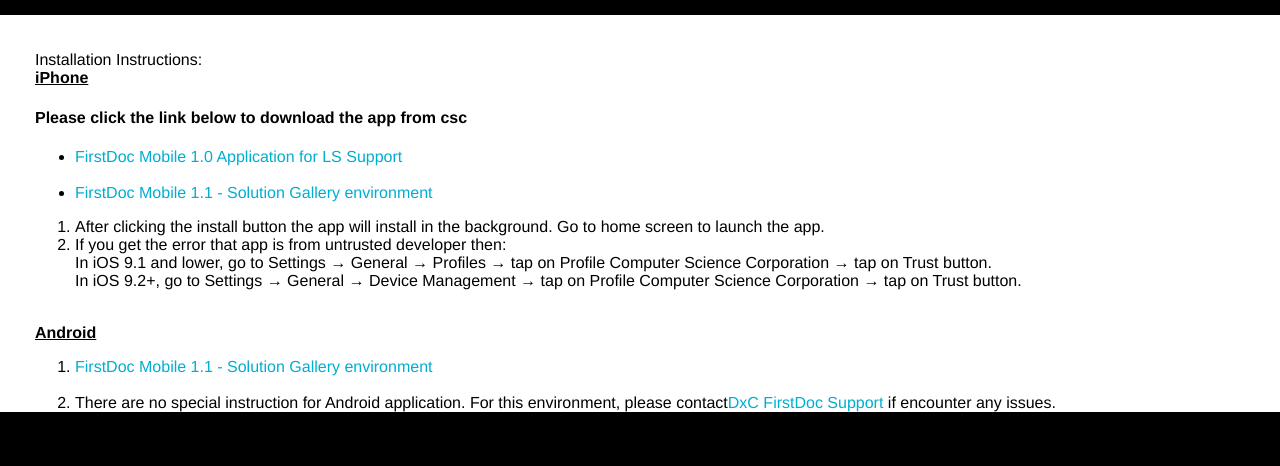
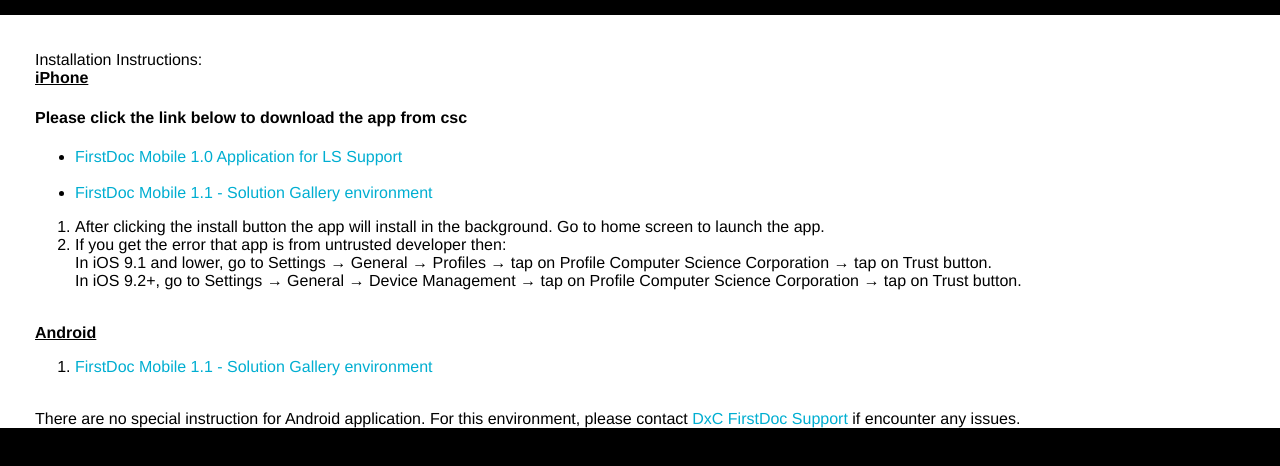
Before and after one commit to lssupport/lssupport, a website: page views/index.html in a window 1280 px wide. Shown: the part 258-724 px from the top of the page. Drawn offline with Linux system fonts and the light colour scheme; files whose address does not match are found by name.

Commit message:
Formatting Change

```diff
--- a/views/index.html
+++ b/views/index.html
@@ -45,10 +45,10 @@
                 <a href="https://lssupport.mybluemix.net/build/FirstDocMobile_SolGal_1.1.apk">FirstDoc Mobile 1.1 - Solution Gallery environment</a>
             </li>
 			<br>
-			 <li>
-            There are no special instruction for Android application. For this environment, please contact<a href="support@lfs.csc.com">DxC FirstDoc Support </a> if encounter any issues.
-           </li>
         </ol>
+		There are no special instruction for Android application.
+		For this environment, please contact <a href="support@lfs.csc.com">DxC FirstDoc Support </a> if encounter any issues.
+		<br>
     </div>
 </body>
 </html>
```
